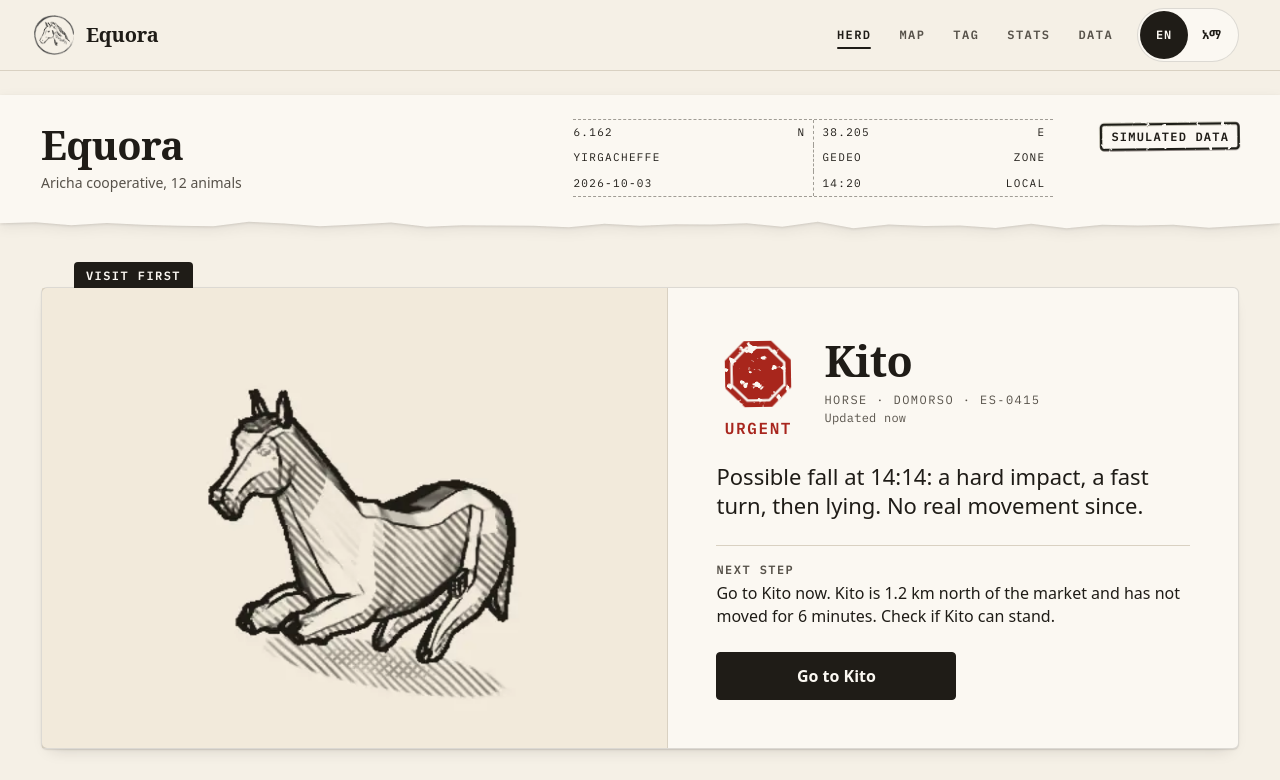
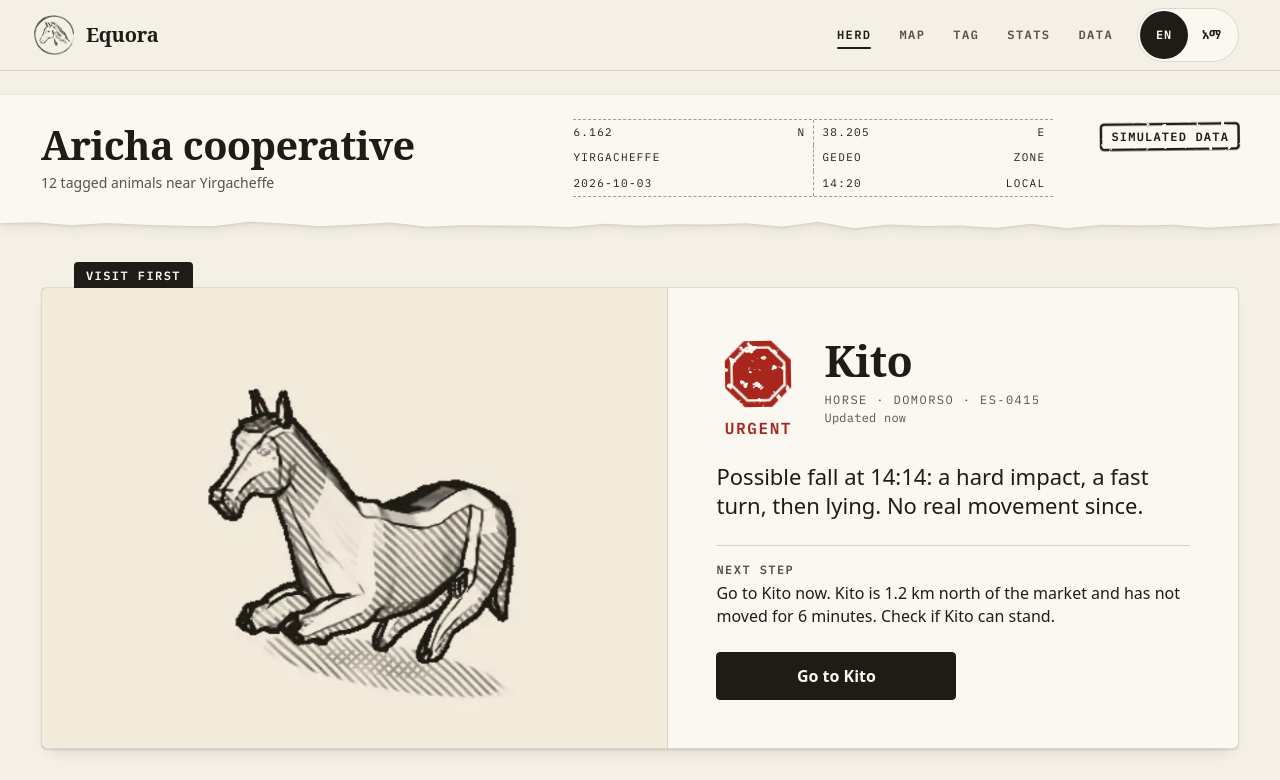
Before and after one commit to ErikLHillbom/EQUORA, a React (Vite) app: page / in a window 1280 px wide. Shown: the top 780 px of the page. Built offline with nearby package versions, Linux system fonts and the light colour scheme; a web font is replaced by a local one.

Commit message:
Title the herd home with the cooperative, not the app name

```diff
--- a/src/herd/HerdScreen.tsx
+++ b/src/herd/HerdScreen.tsx
@@ -45,7 +45,7 @@ export default function HerdScreen() {
   return (
     <Paper className="herd">
       <HeaderStrip
-        title={t('shared.app.name')}
+        title={t('herd.title')}
         kicker={t('herd.kicker', { count: rows.length })}
         id="herd-header"
         className="herd-header"
--- a/src/herd/strings.ts
+++ b/src/herd/strings.ts
@@ -4,7 +4,8 @@ import type { StringTable } from '../i18n'
 // Amharic falls back to English for now.
 export const strings: StringTable = {
   en: {
-    'herd.kicker': 'Aricha cooperative, {count} animals',
+    'herd.title': 'Aricha cooperative',
+    'herd.kicker': '{count} tagged animals near Yirgacheffe',
     'herd.coords.label': 'Demo area',
     'herd.coords.town': 'Yirgacheffe',
     'herd.coords.zone': 'Gedeo zone',
```
Also changed, not shown: 2 other files (tests, documents, lock files or other folders).
